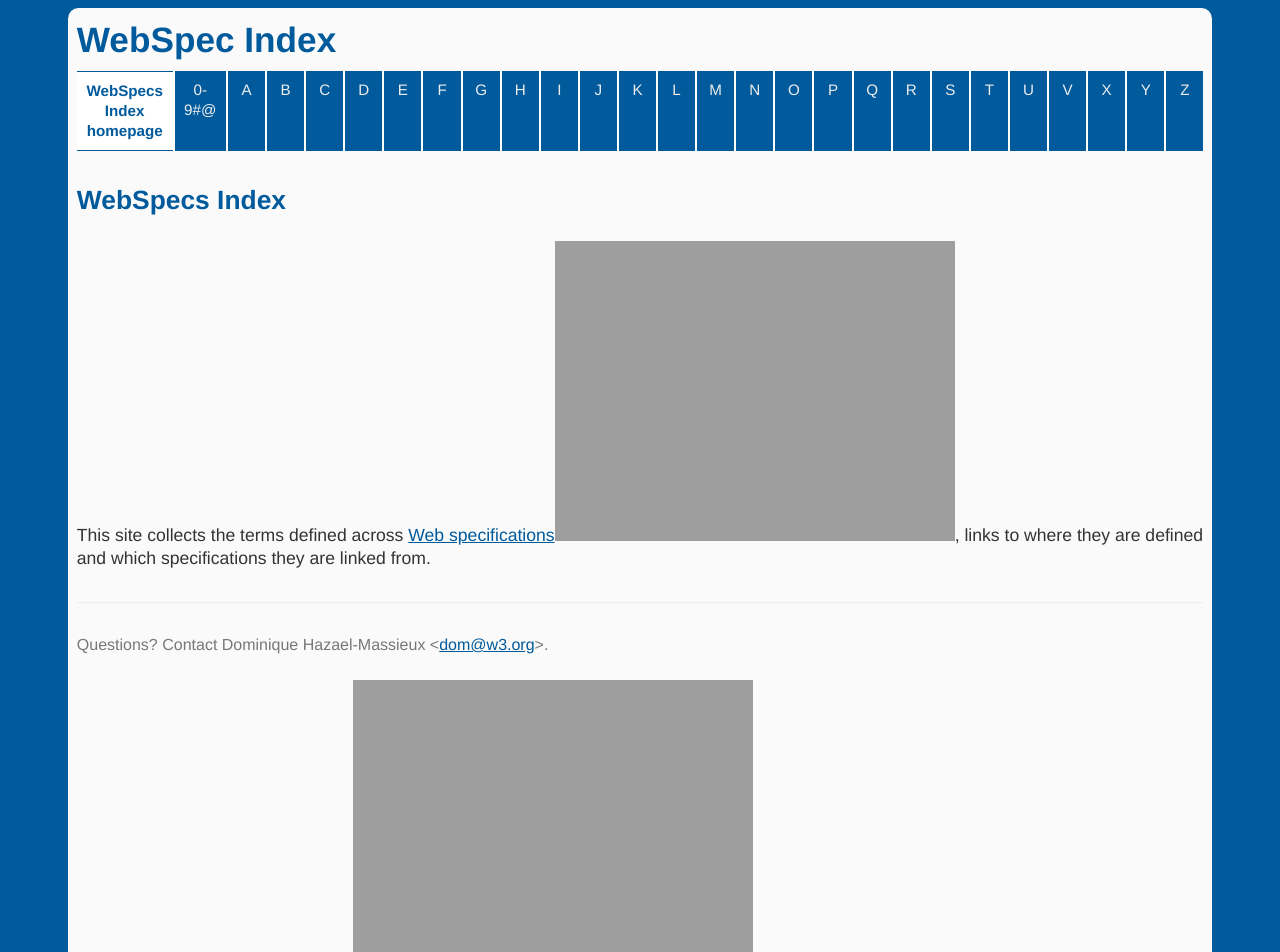
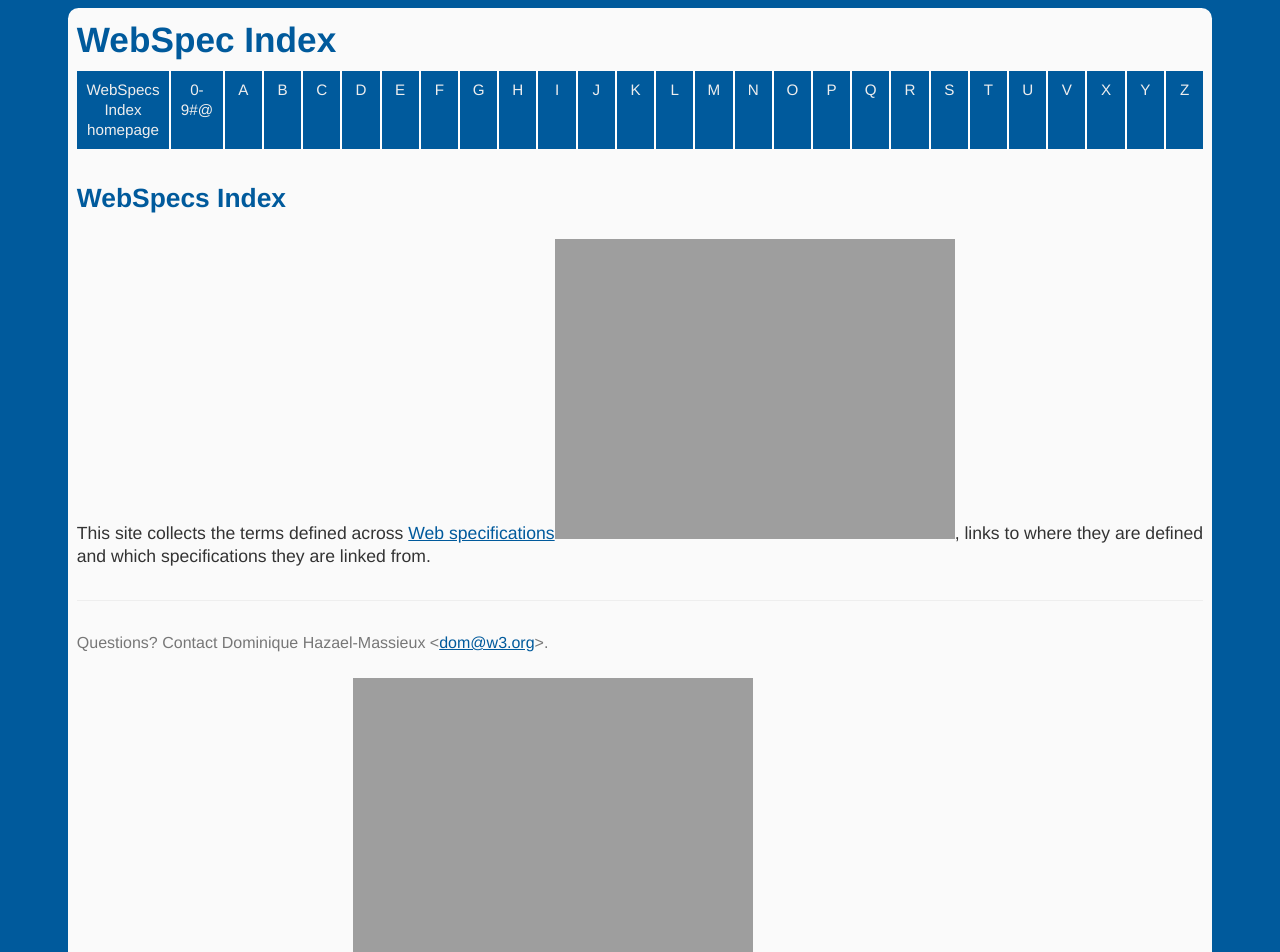
Before and after one commit to dontcallmedom/webdex, a Jekyll site: the page built from index.html, in a window 1280 px wide. Shown: the top 952 px of the page. Built offline with Jekyll 4.4.1, drawn with Linux system fonts in a browser that asks for light colours; grey boxes are pictures that could not be loaded.

Commit message:
Fix page index

```diff
--- a/_data/pages.yml
+++ b/_data/pages.yml
@@ -1,6 +1,6 @@
 pages:
 - title: WebSpecs Index homepage
-  url: ''
+  url: './'
 - title: 0-9#@
   url: other.html
 - title: A
```
